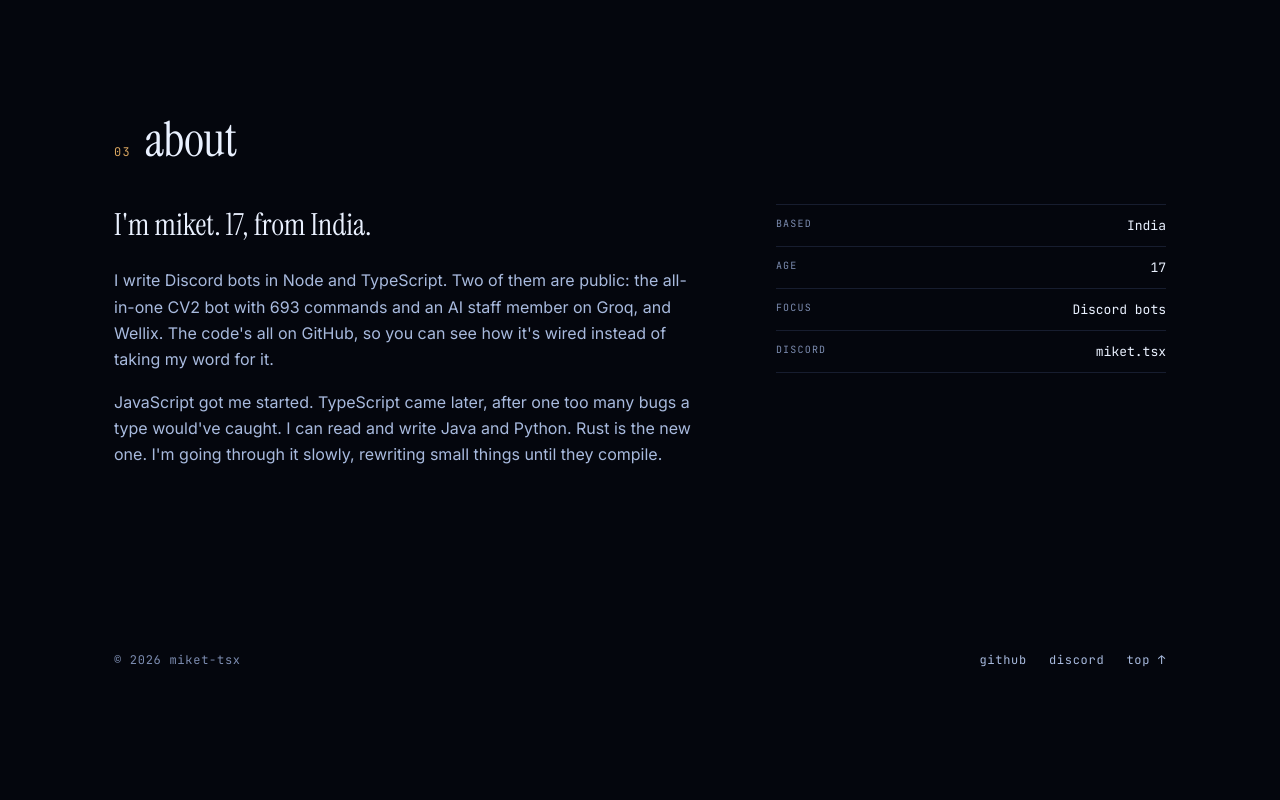
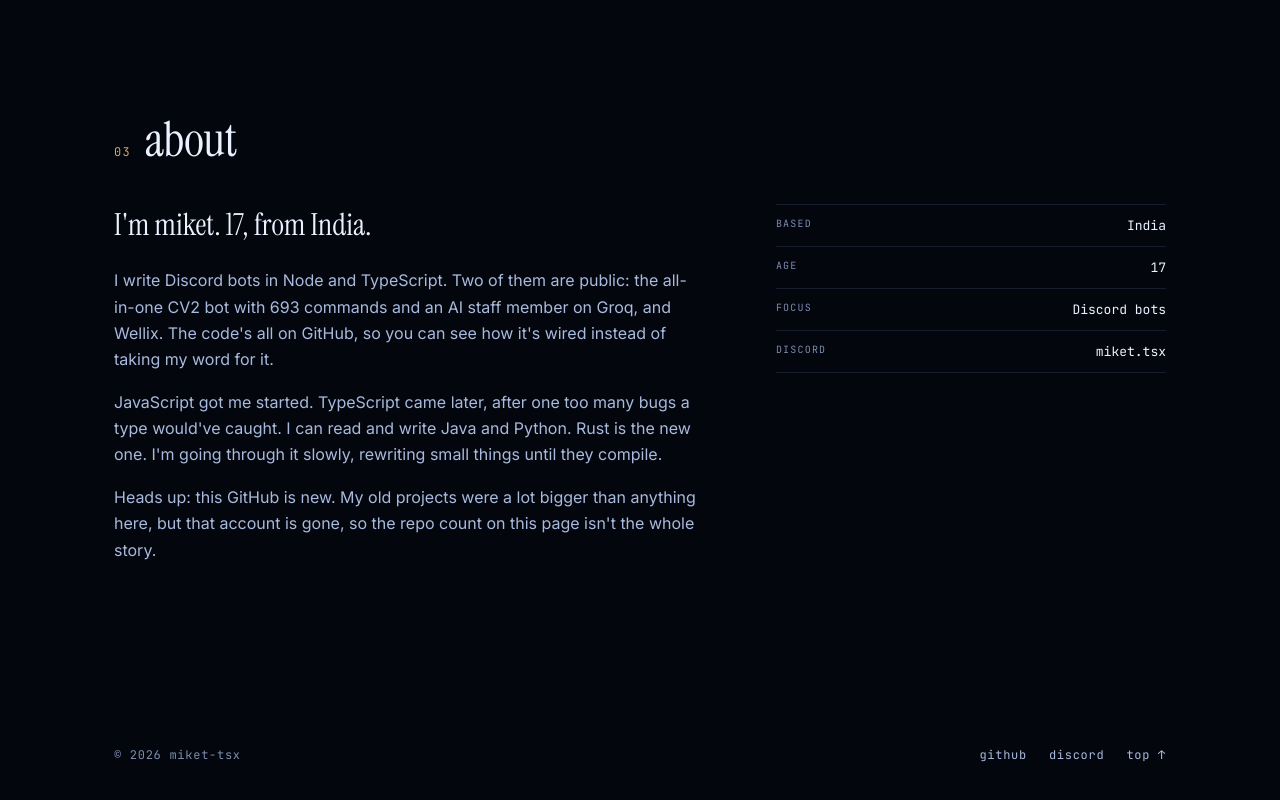
Before and after one commit to miket-tsx/mikey, a website: page public/index.html in a window 1280 px wide. Shown: the part 1654-2454 px from the top of the page. Before the commit the page ends 2370 px from the top, so only its background shows below. Drawn offline with Linux system fonts and the light colour scheme; no server answers.

Commit message:
about: note that this github is new

```diff
--- a/public/index.html
+++ b/public/index.html
@@ -143,6 +143,11 @@
           new one. I'm going through it slowly, rewriting small things until they
           compile.
         </p>
+        <p>
+          Heads up: this GitHub is new. My old projects were a lot bigger than
+          anything here, but that account is gone, so the repo count on this page
+          isn't the whole story.
+        </p>
       </div>
       <ul class="facts">
         <li><span>based</span><strong>India</strong></li>
```
